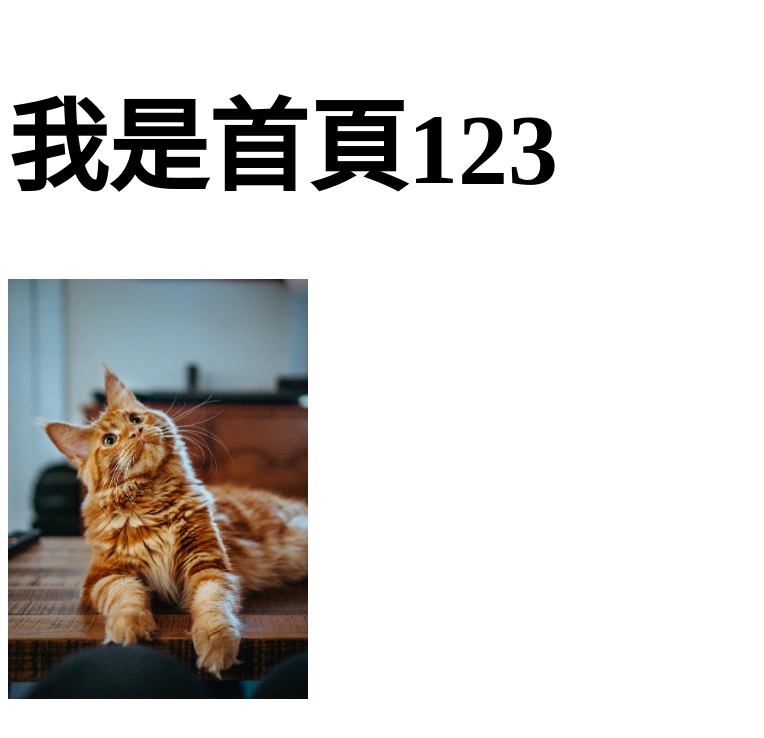
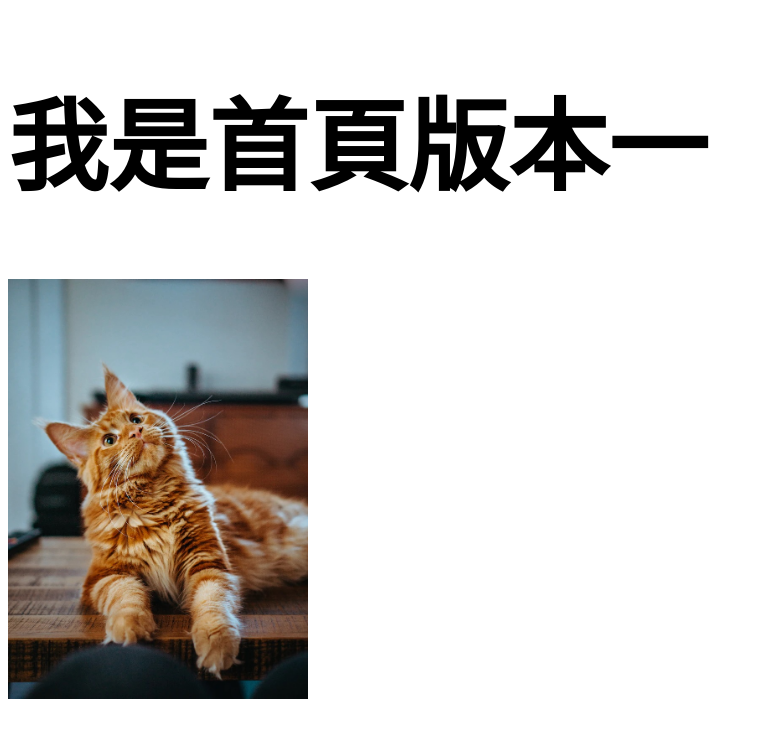
Before and after one commit to evelyn-hh-yang/2024-hex-weblayout-week4, a website built with Vite: page pages/index.html in a window 1280 px wide. Shown: the whole page, without its empty margins (0-764 px from the left). Built offline with nearby package versions, Linux system fonts and the light colour scheme.

Commit message:
更新首頁標題

```diff
--- a/pages/index.html
+++ b/pages/index.html
@@ -9,7 +9,7 @@
   <body>
     <%- include('./layout/header'); -%>
 
-    <h1 class="index-title">我是首頁123</h1>
+    <h1 class="index-title">我是首頁版本一</h1>
     <img src="../assets/images/cat.jpg" style="width: 300px" alt="cat" />
 
     <%- include('./layout/footer'); -%>
```
